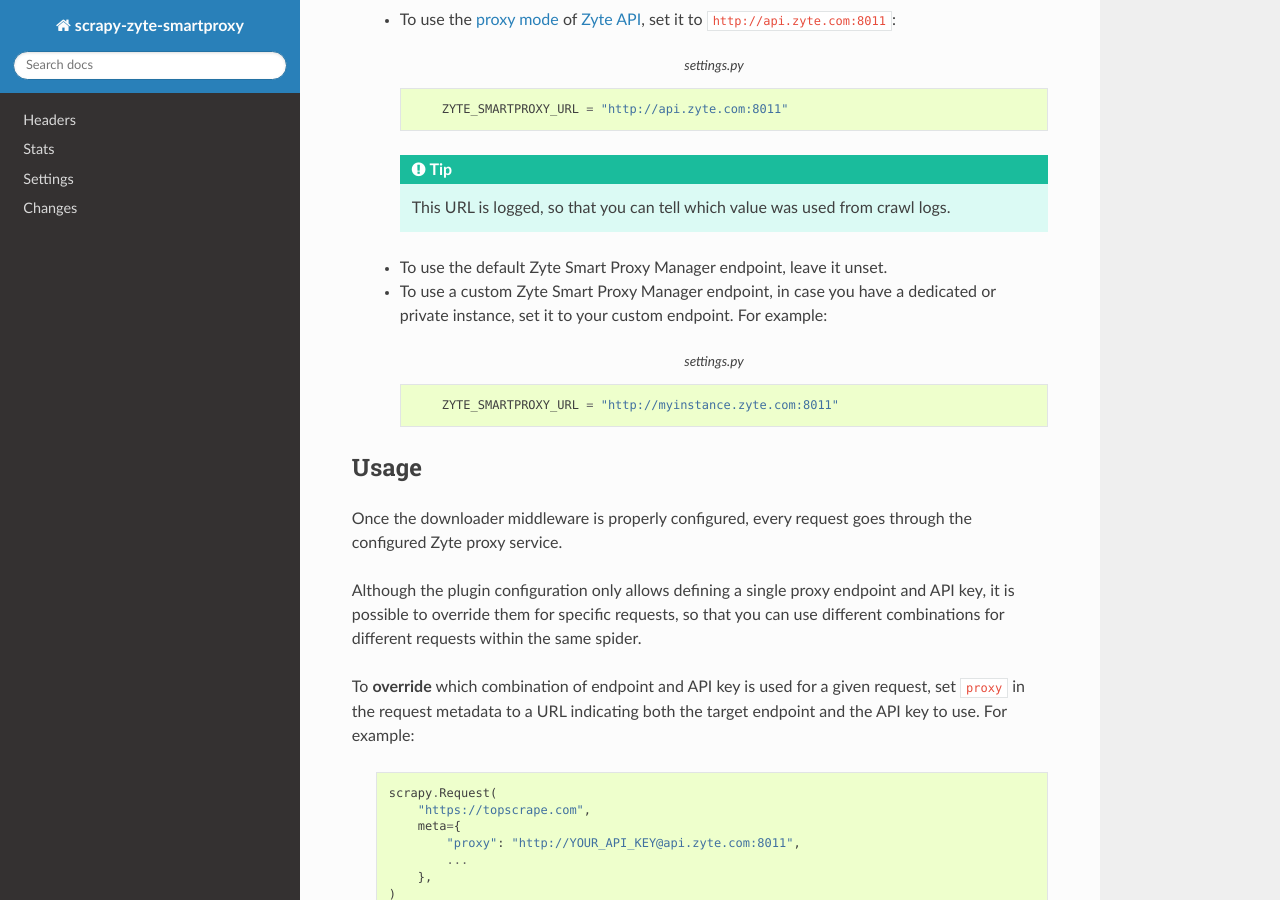
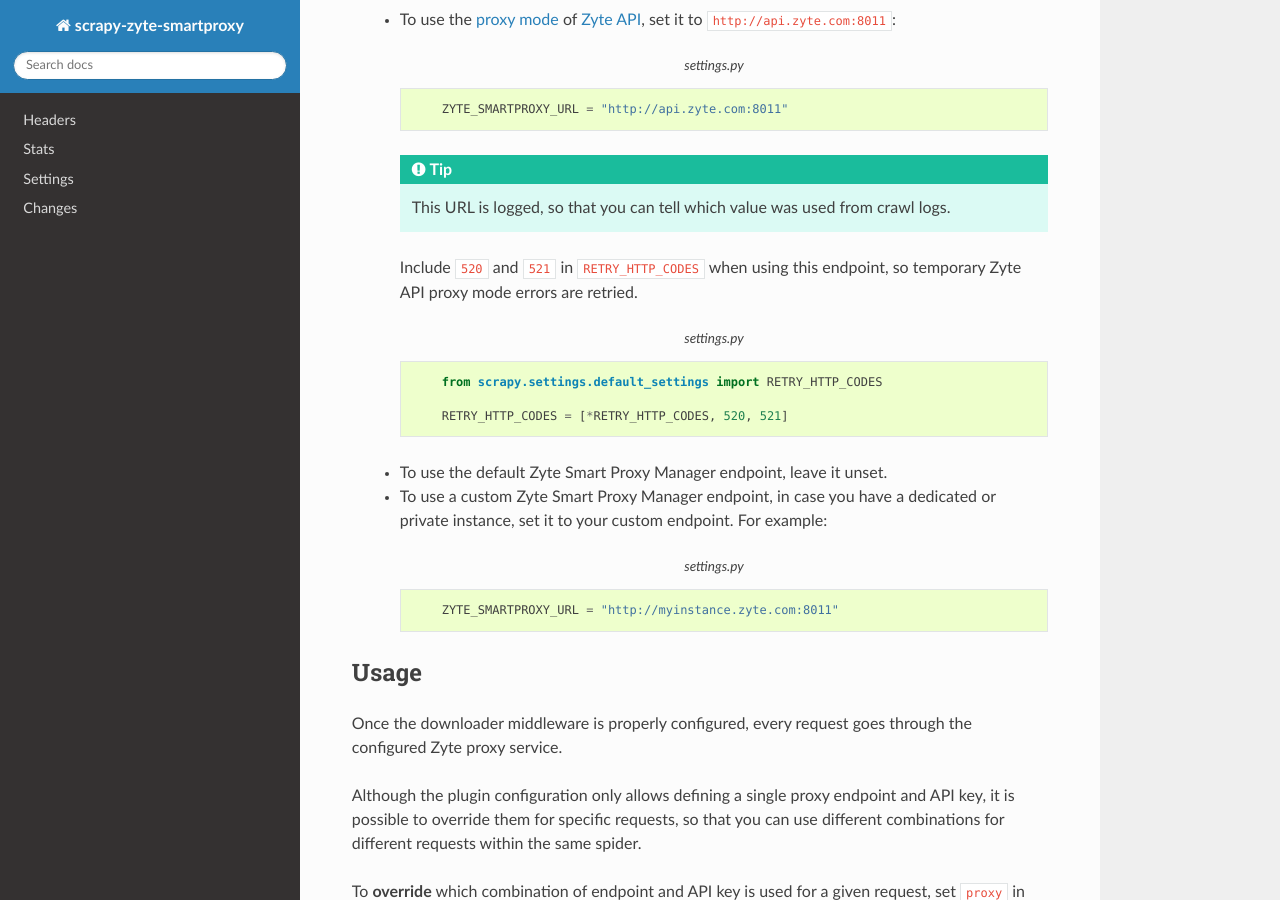
Before and after one commit to scrapy-plugins/scrapy-zyte-smartproxy, a Sphinx documentation site: the page built from docs/index.rst, in a window 1280 px wide and 900 px high, scrolled down 815 px. Built offline with Sphinx 7.4.7 and the Read the Docs theme 3.1.0, drawn with Linux system fonts in a browser that asks for light colours.

Commit message:
Document RETRY_HTTP_CODES for Zyte API

```diff
--- a/docs/index.rst
+++ b/docs/index.rst
@@ -64,6 +64,16 @@
 
         .. tip:: This URL is logged, so that you can tell which value was used
             from crawl logs.
+
+        Include ``520`` and ``521`` in ``RETRY_HTTP_CODES`` when using this
+        endpoint, so temporary Zyte API proxy mode errors are retried.
+
+        .. code-block:: python
+            :caption: settings.py
+
+                from scrapy.settings.default_settings import RETRY_HTTP_CODES
+
+                RETRY_HTTP_CODES = [*RETRY_HTTP_CODES, 520, 521]
 
     -   To use the default Zyte Smart Proxy Manager endpoint, leave it unset.
 
```
